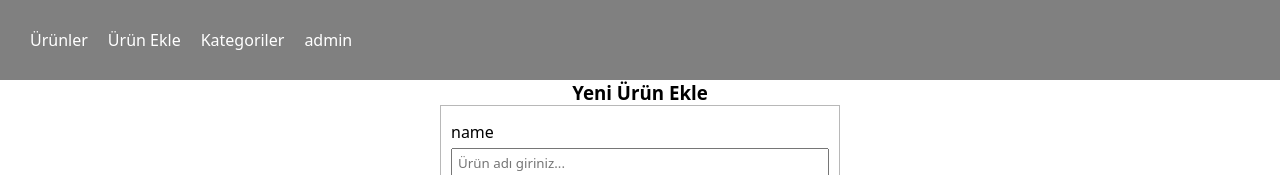
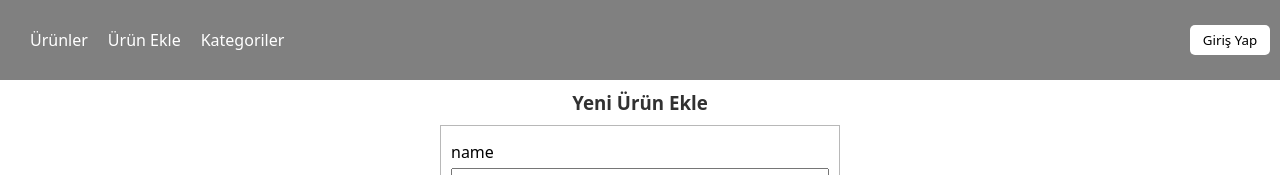
Before and after one commit to tayfuncakirr/e-ticaret-full, a React (Vite) app in the folder admin/: page /dashboard/productform in a window 1280 px wide. Shown: the top 175 px of the page. Built offline with nearby package versions, Linux system fonts and the light colour scheme; no server answers.

Commit message:
css düzenlemedileri yapıldı.

```diff
--- a/admin/package.json
+++ b/admin/package.json
@@ -11,6 +11,7 @@
   },
   "dependencies": {
     "formik": "^2.4.6",
+    "jwt-decode": "^4.0.0",
     "react": "^19.1.1",
     "react-dom": "^19.1.1",
     "react-router-dom": "^6.30.1",
--- a/admin/src/App.css
+++ b/admin/src/App.css
@@ -80,6 +80,23 @@ form .btn-login {
     padding:0 10px;
     text-decoration: none;
 }
+.admin-log-btn {
+    position: absolute;
+    right: 10px;
+}
+.admin-log-btn button {
+    background-color: #fff;
+    border-radius: 5px;
+    border: none;
+    height: 30px;
+    width: 80px;
+    cursor: pointer;
+    transition: .2s ease-out;
+}
+.admin-log-btn button:hover {
+    background-color: #b4b4b4;
+}
+
 
 /* -------- Navbar.jsx end--------*/
 
@@ -125,6 +142,11 @@ form .btn-login {
     border: 1px solid rgb(184, 184, 184);
     width: 47%;
     height: 30px;
+    cursor: pointer;
+    transition: .2s ease-out;
+}
+.product-box .products-btn-container button:hover {
+    background-color: rgb(167, 167, 167);
 }
 
 .product-modal-wrapper {
@@ -163,6 +185,7 @@ form .btn-login {
     width: 100px;
     height: 35px;
     margin-right: 30px;
+    cursor: pointer;
 }
  .images-update {
     display: flex;
@@ -198,6 +221,10 @@ form .btn-login {
     justify-content: center;
     flex-direction: column;
 }
+.product-form h3 {
+    padding: 10px 0;
+    color: rgb(49, 49, 49);
+}
 .product-add-form {
     display: flex;
     flex-direction: column;
@@ -227,6 +254,13 @@ form .btn-login {
     border: 1px solid rgb(184, 184, 184);
     padding: 5px;
     margin: 5px;
+    max-height: 250px;
+    overflow-y: scroll;
+}.preview-container img {
+    margin: 5px;
+}
+.preview-container-box span {
+    cursor: pointer;
 }
 
 /* -------- ProductsForm.jsx end--------*/
@@ -246,6 +280,7 @@ form .btn-login {
 }
 .category-form-container label {
     display: block;
+    margin-bottom: 5px;
 }
 .category-form-container input {
     width: 100%;
--- a/admin/src/App.jsx
+++ b/admin/src/App.jsx
@@ -1,13 +1,35 @@
 import {BrowserRouter, Routes,Route} from "react-router-dom"
-
 import './App.css'
 import Login from './pages/Login'
 import ProductForm from "./pages/ProductForm"
 import ProductList from "./pages/ProductList"
 import CategoryForm from "./pages/CategoryForm"
 import Dashboard from "./Dashboard"
+import { useState } from "react"
+import {jwtDecode} from "jwt-decode";
+import { useEffect } from "react"
 
 function App() {
+  const [token, setToken] = useState(localStorage.getItem("admin") || null);
+
+
+  useEffect(()=> {
+    if (!token) return;
+
+     try {
+      const decoded = jwtDecode(token);
+      if (decoded.exp * 1000 < Date.now()) {
+        localStorage.removeItem("admin");
+        setToken(null);
+        window.location.href="/";
+      }
+    }
+    catch(e) {
+      localStorage.removeItem("admin");
+        setToken(null);
+        window.location.href="/";
+    }
+  },[token]);
 
 
   return (
--- a/admin/src/components/Navbar.jsx
+++ b/admin/src/components/Navbar.jsx
@@ -1,14 +1,28 @@
 import React from 'react'
-import {Link} from "react-router-dom"
+import {Link, useNavigate} from "react-router-dom"
 import "../App.css"
+import { useState } from 'react'
+
 
 function Navbar() {
+  const [token, setToken] = useState(localStorage.getItem("admin") || null);
+  const navigate = useNavigate();
+
+
+   const handleLogOut = () => {
+     localStorage.removeItem("admin");
+     setToken(null);
+     navigate("/")
+
+   }
   return (
     <div className='navbar'>
         <Link to={"/dashboard/productslist"}>Ürünler</Link>
         <Link to={"/dashboard/productform"}>Ürün Ekle</Link>
         <Link to={"/dashboard/categoryform"}>Kategoriler</Link>
-        <Link to={"/"}>admin</Link>
+        <div className='admin-log-btn'>{token ? (
+            <button onClick={handleLogOut}>Çıkış Yap</button>
+        ):(<button onClick={() => navigate("/")}>Giriş Yap</button>)}</div>
     </div>
   )
 }
--- a/admin/src/pages/ProductForm.jsx
+++ b/admin/src/pages/ProductForm.jsx
@@ -107,7 +107,7 @@ function ProductForm() {
                             <div className='preview-container'>
                               {previewImage.map((src,index)=> (
                                 <div className='preview-container-box' key={index} >
-                                <img src={src}  alt={`preview ${index}`} width={100}  />
+                                <img src={src}  alt={`preview ${index}`} width={80}  />
                                 <span onClick={() => {
                                   setPreviewImage((prev) => prev.filter((_, i) => index !== i ));
                                   setFieldValue("images", values.images.filter((_, i) => i !== index));
```
Also changed, not shown: 8 other files (tests, documents, lock files or other folders).
